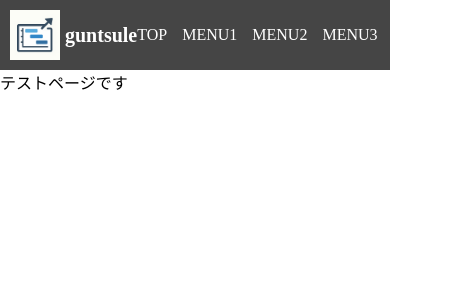
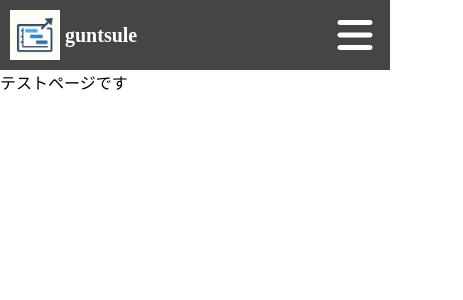
Before and after one commit to masuda0526/gantsule, a React (Vite) app: page /#/test in a window 390 px wide. Shown: the top 300 px of the page, 463 px wide, since content can reach past the window. Built offline with nearby package versions, Linux system fonts and the light colour scheme.

Commit message:
ヘッダーレスポンス対応

```diff
--- a/package.json
+++ b/package.json
@@ -10,6 +10,11 @@
     "preview": "vite preview"
   },
   "dependencies": {
+    "@fortawesome/fontawesome-svg-core": "^7.1.0",
+    "@fortawesome/free-brands-svg-icons": "^7.1.0",
+    "@fortawesome/free-regular-svg-icons": "^7.1.0",
+    "@fortawesome/free-solid-svg-icons": "^7.1.0",
+    "@fortawesome/react-fontawesome": "^3.1.0",
     "react": "^19.1.1",
     "react-dom": "^19.1.1",
     "react-router-dom": "^7.9.4"
@@ -24,6 +29,7 @@
     "eslint-plugin-react-hooks": "^5.2.0",
     "eslint-plugin-react-refresh": "^0.4.22",
     "globals": "^16.4.0",
+    "sass-embedded": "^1.93.2",
     "typescript": "~5.9.3",
     "typescript-eslint": "^8.45.0",
     "vite": "^7.1.7"
--- a/src/component/common/header/Header.tsx
+++ b/src/component/common/header/Header.tsx
@@ -1,12 +1,47 @@
 import type React from "react";
 import '../../../styles/Header.scss'
 import Logo from "./Logo";
+import { useEffect, useState } from "react";
+import { FontAwesomeIcon } from "@fortawesome/react-fontawesome";
+import { faBars } from "@fortawesome/free-solid-svg-icons";
+import { faXmark } from "@fortawesome/free-solid-svg-icons";
 
 const Header: React.FC = () => {
+  // モバイルの境界値
+  const border = 768;
+
+  // モバイルかどうか判定するフラグ
+  const [dispWidth, setDisplayWidth] = useState<number>(window.innerWidth);
+
+  const isMobile = dispWidth < border;
+
+  // マウント時にウィンドウサイズ変更を検知するイベントリスナー
+  useEffect(() => {
+
+    const handleResize = () => {
+      setDisplayWidth(window.innerWidth)
+    }
+
+    window.addEventListener('resize', handleResize);
+
+    // クリーンアップ
+    return () => { window.removeEventListener('resize', handleResize) };
+  }, [])
+
+  const [isActiveMenu, setIsActiveMenu] = useState<boolean>(false);
+
+  const handleClickHum = () => {
+    setIsActiveMenu(!isActiveMenu);
+    console.log(isActiveMenu)
+  }
+
+  const icon = isActiveMenu?(<FontAwesomeIcon icon={faXmark} onClick={handleClickHum}/>):(<FontAwesomeIcon icon={faBars} onClick={handleClickHum}/>)
+
   return (
     <header>
       <Logo></Logo>
-      <nav>
+      {isMobile ? icon : '' }
+      <nav className={isActiveMenu?"is-active":""}>
         <ul>
           <li>TOP</li>
           <li>MENU1</li>
--- a/src/styles/Header.scss
+++ b/src/styles/Header.scss
@@ -1,31 +1,74 @@
 @use './variables' as *;
+@use './Mixin.scss' as *;
 
-header{
+header {
   background-color: $primary-color;
   color: #fff;
   display: flex;
   justify-content: space-between;
   align-items: center;
   padding: 10px;
-  ul{
+
+  svg {
+    font-size: 40px;
+    position: relative;
+    z-index: 100;
+    &.fa-xmark{
+      color: #666;
+    }
+  }
+
+  ul {
     display: flex;
-    li{
+
+    @include resposive(mobile){
+      padding:40px 0;
+      display: block;
+      background-color: #fff;
+      color: #666;
+      font-size: 28px;
+    }
+
+    li {
       list-style: none;
       margin-right: 15px;
+      @include resposive(mobile){
+        text-align: center;
+        margin: 0;
+        padding: 15px 0;
+      }
     }
   }
-  .icon-box{
+
+  nav {
+    @include resposive(mobile) {
+      display: none;
+      width:100vw;
+      position: absolute;
+      top: 0;
+      left: 100vw;
+      &.is-active{
+        display: block;
+        left: 0;
+      }
+    }
+  }
+
+  .icon-box {
     display: flex;
     align-items: center;
-    h1{
+
+    h1 {
       font-size: 20px;
     }
-    .logo{
+
+    .logo {
       width: 50px;
       height: 50px;
       background-color: #fff;
       margin-right: 5px;
-      img{
+
+      img {
         width: 100%;
       }
     }
--- /dev/null
+++ b/src/styles/Mixin.scss
@@ -0,0 +1,15 @@
+
+
+
+@mixin resposive($breakpoint){
+  @if $breakpoint == mobile {
+    @media (max-width:768px){
+      @content;
+    }
+  }
+  @if $breakpoint == pc {
+    @media (min-width :769){
+      @content;
+    }
+  }
+}
```
Also changed, not shown: 1 other file (tests, documents, lock files or other folders).
